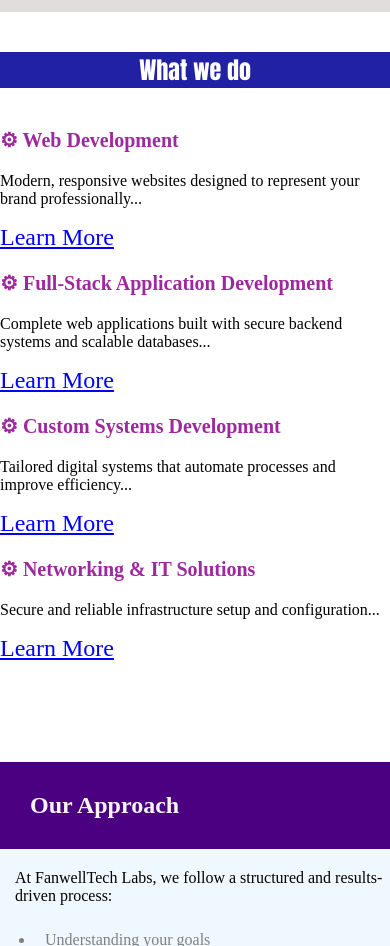
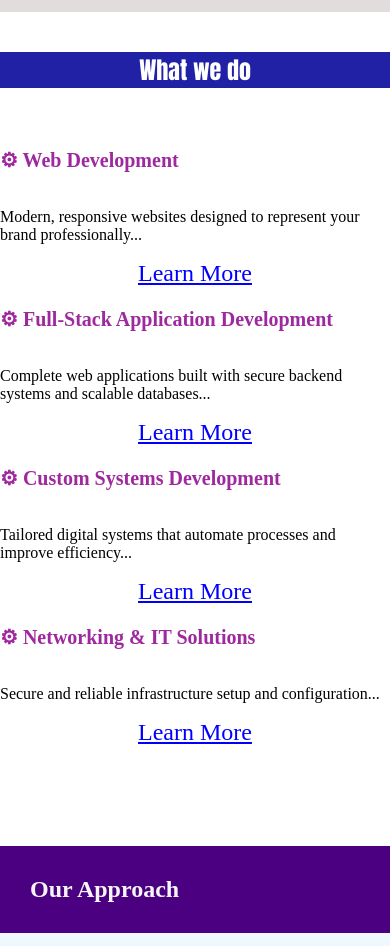
Before and after one commit to fanwelmawelejunior-gif/my-profile-contact, a website: page public/index.html in a window 390 px wide. Shown: the part 1440-2386 px from the top of the page. Drawn offline with Linux system fonts and the light colour scheme.

Commit message:
changed some heading

```diff
--- a/public/style.css
+++ b/public/style.css
@@ -681,6 +681,12 @@
   font-size: 24px;
   margin-left: 150px;
 }
+@media(max-width:480px){
+  .home-what-we-do a,.home-what-we-do h3{
+    display: inline-block;
+    text-align: center;
+  }
+}
 .home-what-we-do h3{
   color: rgb(158, 41, 158);
   font-size: 32px;
```
